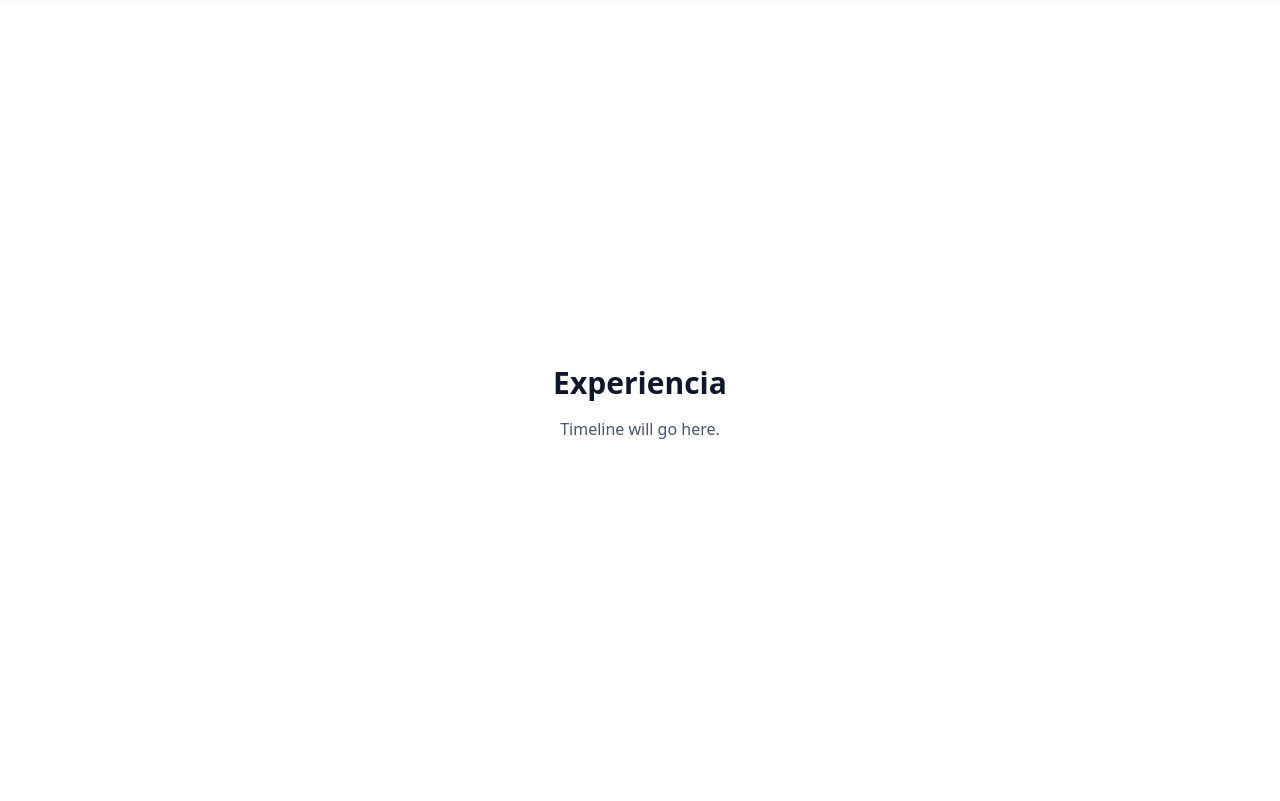
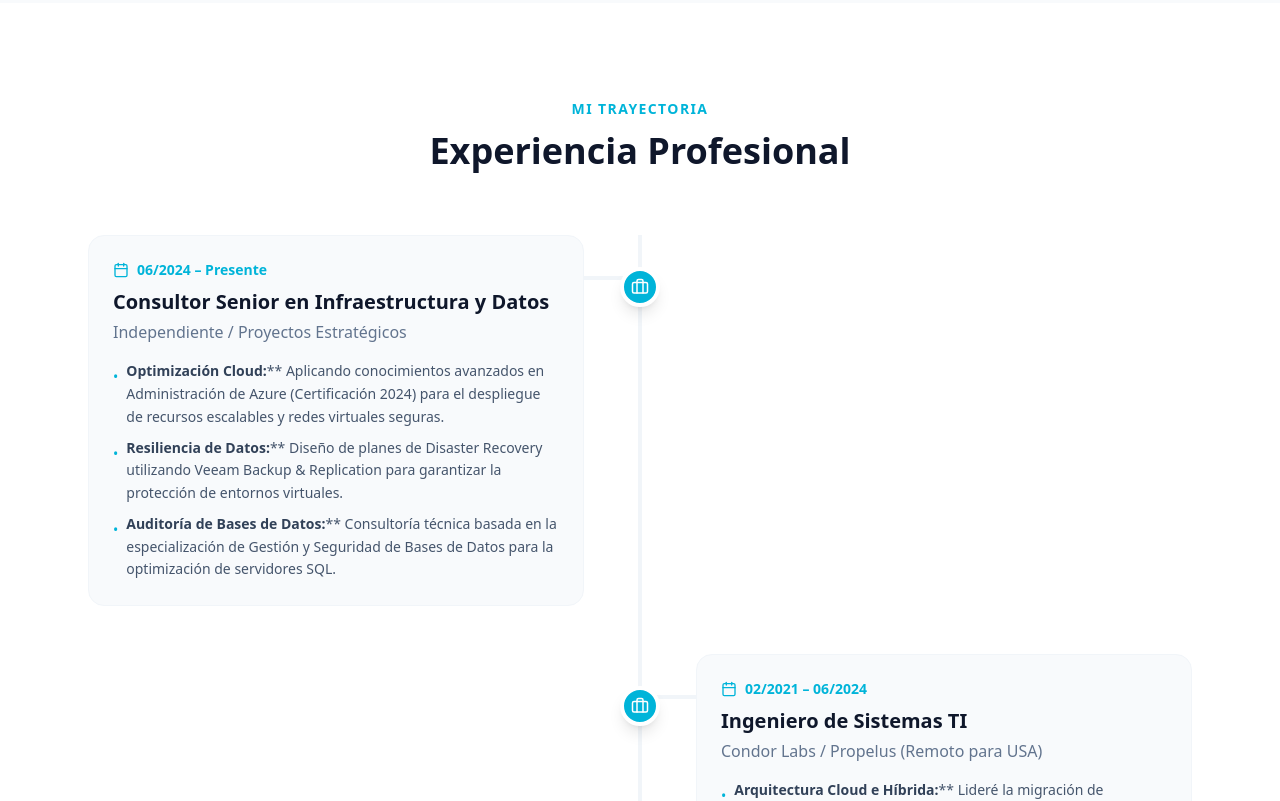
Before and after one commit to luisfor/personal-landing-page, a Next.js app: page / in a window 1280 px wide. Shown: the part 2980-3781 px from the top of the page. Built offline with nearby package versions, Linux system fonts and the light colour scheme.

Commit message:
feat(experience): implement vertical timeline with 3 key professional roles

```diff
--- a/src/app/page.tsx
+++ b/src/app/page.tsx
@@ -1,6 +1,7 @@
 import Hero from "@/components/Hero";
 import About from "@/components/About";
 import Services from "@/components/Services";
+import Experience from "@/components/Experience";
 
 export default function Home() {
   return (
@@ -12,13 +13,7 @@ export default function Home() {
 
       <Services />
 
-      {/* Experience Section Placeholder */}
-      <section id="experience" className="min-h-screen flex items-center justify-center bg-white border-b border-slate-200">
-        <div className="text-center">
-          <h2 className="text-3xl font-bold text-slate-900 mb-4">Experiencia</h2>
-          <p className="text-slate-600">Timeline will go here.</p>
-        </div>
-      </section>
+      <Experience />
 
       {/* Portfolio Section Placeholder */}
       <section id="portfolio" className="min-h-screen flex items-center justify-center bg-slate-50 border-b border-slate-200">
--- /dev/null
+++ b/src/components/Experience.tsx
@@ -0,0 +1,121 @@
+"use client";
+
+import { motion } from "framer-motion";
+import { Briefcase, Calendar } from "lucide-react";
+
+// Placeholder data - to be replaced by user content
+const experienceData = [
+    {
+        title: "Consultor Senior en Infraestructura y Datos",
+        company: "Independiente / Proyectos Estratégicos",
+        date: "06/2024 – Presente",
+        description: [
+            "**Optimización Cloud:** Aplicando conocimientos avanzados en Administración de Azure (Certificación 2024) para el despliegue de recursos escalables y redes virtuales seguras.",
+            "**Resiliencia de Datos:** Diseño de planes de Disaster Recovery utilizando Veeam Backup & Replication para garantizar la protección de entornos virtuales.",
+            "**Auditoría de Bases de Datos:** Consultoría técnica basada en la especialización de Gestión y Seguridad de Bases de Datos para la optimización de servidores SQL."
+        ]
+    },
+    {
+        title: "Ingeniero de Sistemas TI",
+        company: "Condor Labs / Propelus (Remoto para USA)",
+        date: "02/2021 – 06/2024",
+        description: [
+            "**Arquitectura Cloud e Híbrida:** Lideré la migración de infraestructura crítica y servicios de correo hacia AWS, gestionando máquinas virtuales y servicios en la nube para operaciones internacionales.",
+            "**Gestión de Infraestructura Crítica:** Administré servidores en entornos de virtualización avanzada con VMware (vCenter) y sistemas operativos Linux (Red Hat, CentOS, Oracle Linux) y Windows.",
+            "**Ciberseguridad y Acceso:** Implementé soluciones de Zero Trust y gestión de identidades mediante Okta, SSO, AppGate y seguridad perimetral con Fortigate.",
+            "**Operaciones IT y Soporte:** Gestioné el ciclo de vida de activos (MacBooks/Servidores) y sistemas de seguridad física (CCTV, AP, controles biométricos)."
+        ]
+    },
+    {
+        title: "Coordinador de Sistemas",
+        company: "Operadora Vial de Colombia",
+        date: "05/2008 – 02/2021",
+        description: [
+            "**Liderazgo Técnico:** Dirigí el departamento de IT, supervisando la administración de tecnologías y el soporte de tercer nivel para asegurar la continuidad operativa.",
+            "**Especialista en Datos:** Administré y aseguré ecosistemas de SQL Server, optimizando el rendimiento y la integridad de las bases de datos corporativas.",
+            "**Modernización Tecnológica:** Ejecuté proyectos de migración masiva de sistemas operativos y la implementación de nuevos entornos de virtualización con Hyper-V."
+        ]
+    }
+];
+
+export default function Experience() {
+    return (
+        <section id="experience" className="py-24 bg-white">
+            <div className="max-w-6xl mx-auto px-6">
+                <div className="text-center mb-16">
+                    <h2 className="text-sm font-bold tracking-widest text-[#00b4d9] uppercase mb-3">Mi Trayectoria</h2>
+                    <h3 className="text-3xl md:text-4xl font-bold text-slate-900">
+                        Experiencia Profesional
+                    </h3>
+                </div>
+
+                <div className="relative">
+                    {/* Vertical Line */}
+                    <div className="absolute left-0 md:left-1/2 transform md:-translate-x-1/2 top-0 h-full w-1 bg-slate-100"></div>
+
+                    <div className="space-y-12">
+                        {experienceData.map((item, index) => (
+                            <motion.div
+                                key={index}
+                                initial={{ opacity: 0, y: 30 }}
+                                whileInView={{ opacity: 1, y: 0 }}
+                                viewport={{ once: true }}
+                                transition={{ duration: 0.5, delay: index * 0.2 }}
+                                className={`flex flex-col md:flex-row gap-8 items-start ${index % 2 === 0 ? "md:flex-row-reverse" : ""
+                                    }`}
+                            >
+                                {/* Spacer for desktop alignment */}
+                                <div className="hidden md:block w-1/2" />
+
+                                {/* Icon on Line */}
+                                <div className="absolute left-0 md:left-1/2 transform md:-translate-x-1/2 flex items-center justify-center w-10 h-10 rounded-full bg-[#00b4d9] text-white shadow-lg z-10 border-4 border-white mt-8">
+                                    <Briefcase size={18} />
+                                </div>
+
+                                {/* Content Card */}
+                                <div className="w-full md:w-1/2 pl-12 md:pl-0 md:pr-0">
+                                    <div className={`bg-slate-50 p-6 rounded-2xl border border-slate-100 hover:shadow-lg transition-shadow relative ${index % 2 === 0 ? "md:mr-10" : "md:ml-10"
+                                        }`}>
+                                        {/* Connector Line for Mobile */}
+                                        <div className="absolute top-10 -left-12 w-10 h-1 bg-slate-100 md:hidden"></div>
+                                        {/* Connector Line for Desktop */}
+                                        <div className={`hidden md:block absolute top-10 w-10 h-1 bg-slate-100 ${index % 2 === 0 ? "-right-10" : "-left-10"
+                                            }`}></div>
+
+                                        <div className="flex items-center gap-2 text-sm text-[#00b4d9] font-bold mb-2">
+                                            <Calendar size={16} />
+                                            <span>{item.date}</span>
+                                        </div>
+                                        <h4 className="text-xl font-bold text-slate-900 mb-1">{item.title}</h4>
+                                        <p className="text-slate-500 font-medium mb-4">{item.company}</p>
+
+                                        <ul className="space-y-2">
+                                            {item.description.map((point, i) => {
+                                                const [title, content] = point.split(":");
+                                                return (
+                                                    <li key={i} className="text-slate-600 leading-relaxed text-sm flex gap-2">
+                                                        <span className="text-[#00b4d9] mt-1.5">•</span>
+                                                        <span>
+                                                            {content ? (
+                                                                <>
+                                                                    <strong className="text-slate-700">{title.replace(/\*\*/g, "")}:</strong>
+                                                                    {content}
+                                                                </>
+                                                            ) : (
+                                                                title
+                                                            )}
+                                                        </span>
+                                                    </li>
+                                                );
+                                            })}
+                                        </ul>
+                                    </div>
+                                </div>
+                            </motion.div>
+                        ))}
+                    </div>
+                </div>
+            </div>
+        </section>
+    );
+}
```
